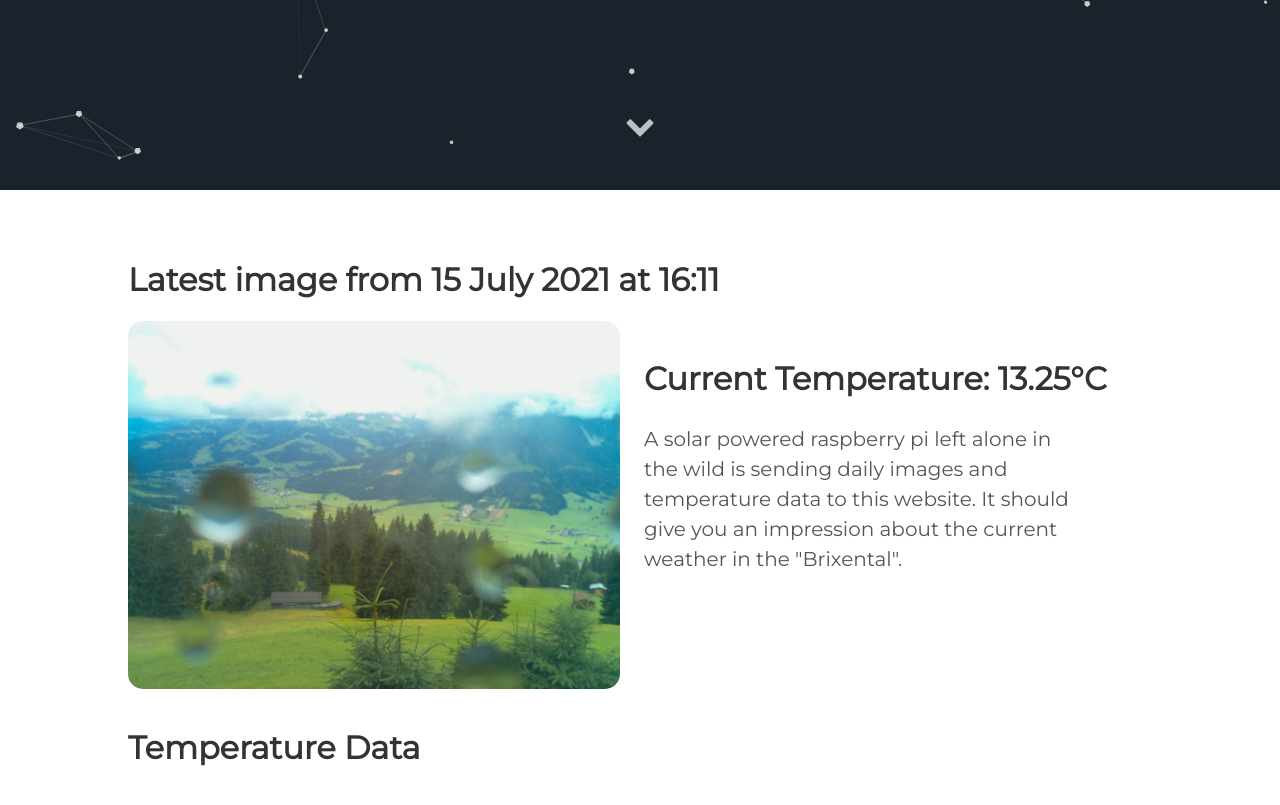
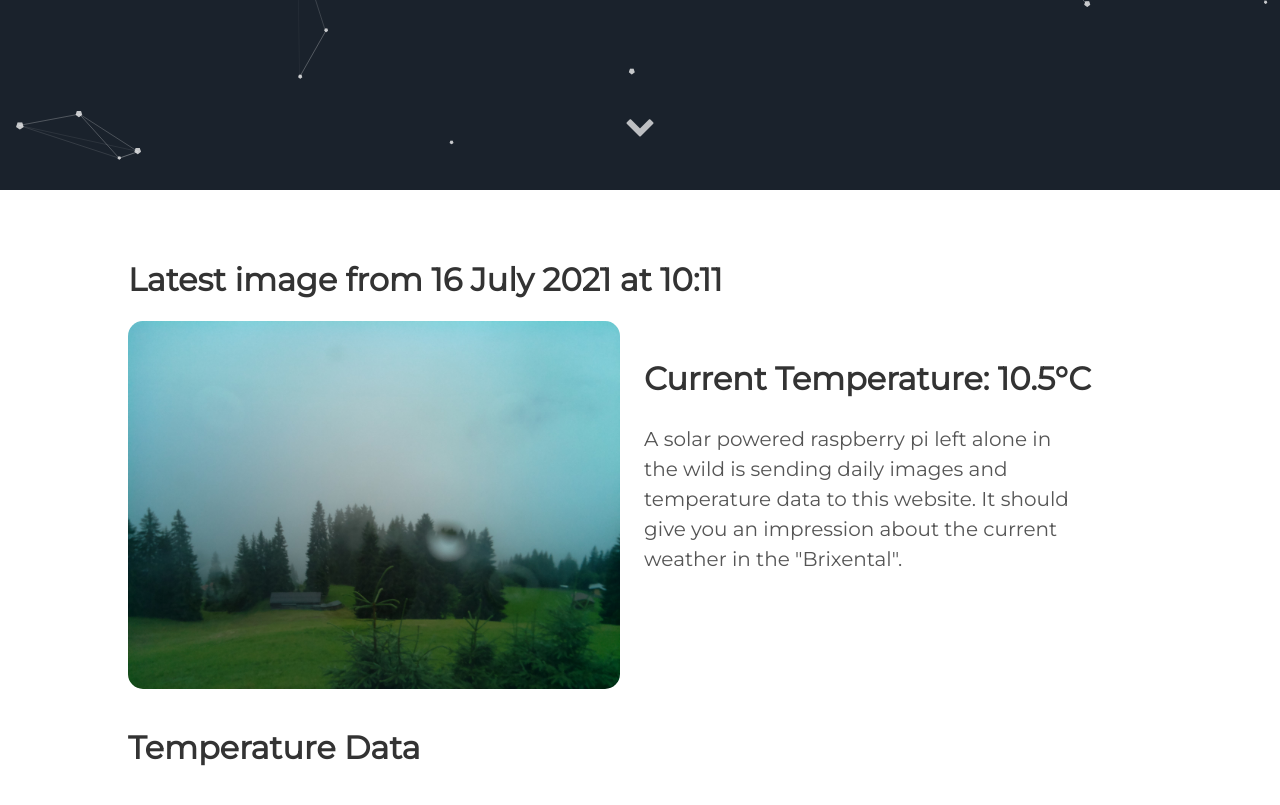
Before and after one commit to vektorious/vektorious.github.io, a Jekyll site: the page built from resources/huette.md, in a window 1280 px wide and 900 px high, scrolled down 710 px. Shown: the top 805 px of the window. Built offline with Jekyll 4.4.1, drawn with Linux system fonts in a browser that asks for light colours.

Commit message:
I'm a bot beep boop

```diff
--- a/resources/huette.md
+++ b/resources/huette.md
@@ -6,13 +6,13 @@ image: '/assets/img/'
 description: 'Live image from the Austrian alps'
 twitter_text: ' '
 ---
-## Latest image from 15 July 2021 at 16:11
+## Latest image from 16 July 2021 at 10:11
 <div class="huette">
   <div class="huette-image">
     <img src="{{ "/assets/img/huette.jpg" | prepend: site.baseurl }}">
   </div>
   <div class="huette-text">
-        <h2>Current Temperature: 13.25°C</h2>
+        <h2>Current Temperature: 10.5°C</h2>
         <p>A solar powered raspberry pi left alone in the wild is sending daily images and temperature data to this website. It should give you an impression about the current weather in the "Brixental".</p>
 
   </div>
```
Also changed, not shown: rpi-script/2021-07-16_101029.txt (renamed from rpi-script/2021-07-15_161030.txt, +5 -5 lines), rpi-script/huette.md (+2 -2 lines), assets/img/huette.jpg, assets/img/temp_plot.png, rpi-script/temp_plot.png, 1 other file.
